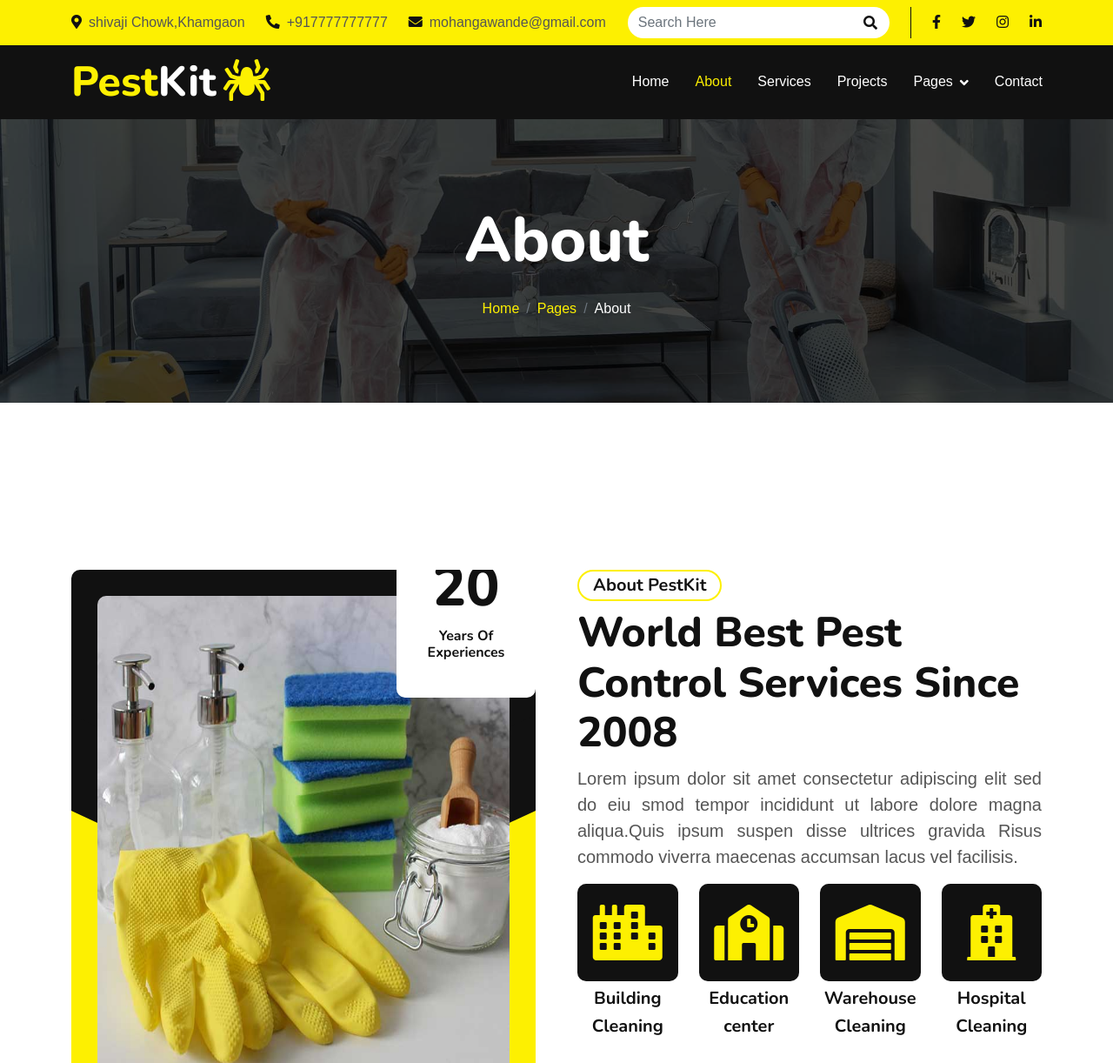
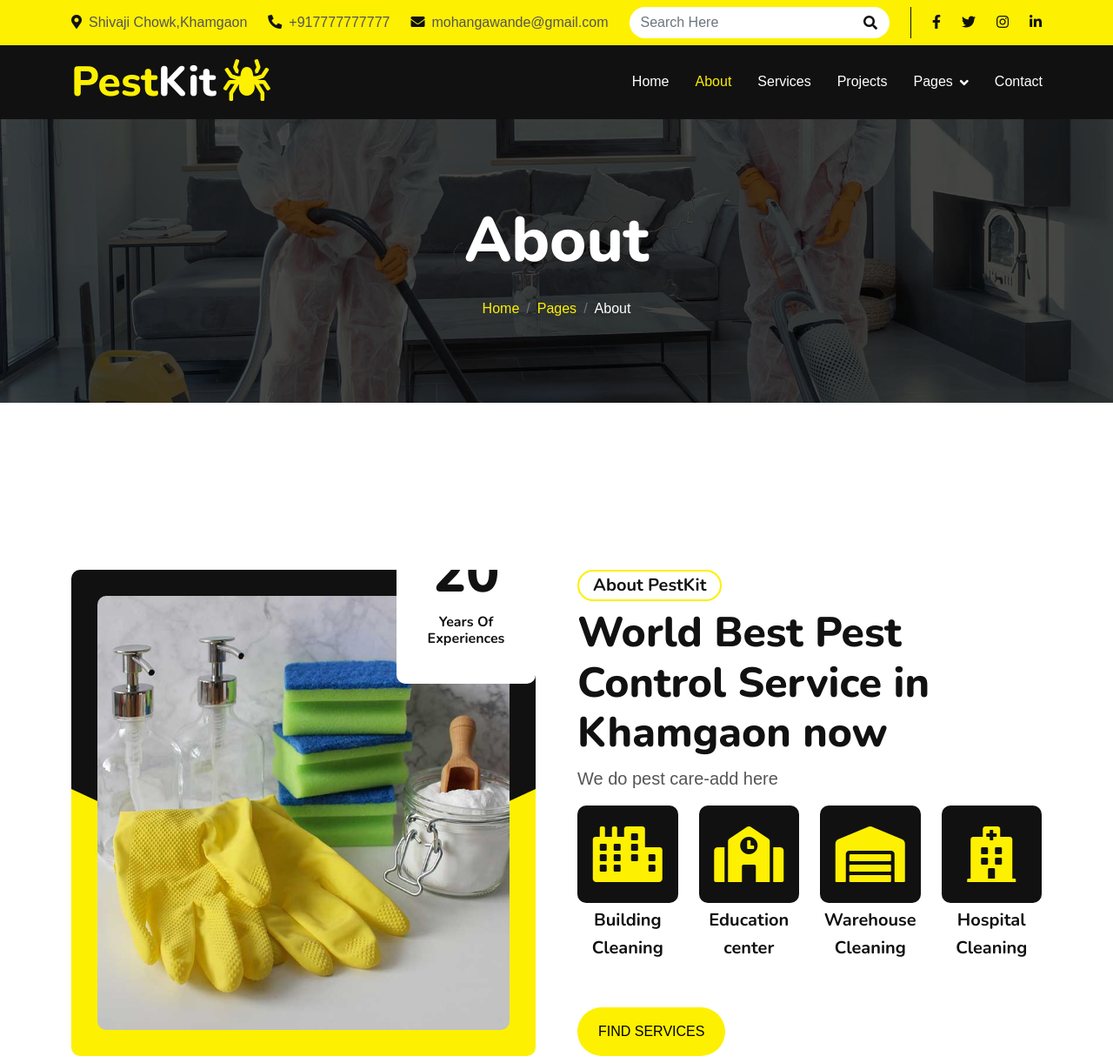
Before and after one commit to datkarg4/Bharat_pest_control.com, a plain HTML site: page about.html in a window 1280 px wide. Shown: the top 1222 px of the page at 87% size. Drawn offline with nearby package versions, Linux system fonts and the light colour scheme.

Commit message:
comany description

```diff
--- a/about.html
+++ b/about.html
@@ -41,7 +41,7 @@
             <div class="container">
                 <div class="d-flex justify-content-between topbar py-2">
                     <div class="d-flex align-items-center flex-shrink-0 topbar-info">
-                        <a href="#" class="me-4 text-secondary"><i class="fas fa-map-marker-alt me-2 text-dark"></i>shivaji Chowk,Khamgaon</a>
+                        <a href="#" class="me-4 text-secondary"><i class="fas fa-map-marker-alt me-2 text-dark"></i>Shivaji Chowk,Khamgaon</a>
                         <a href="#" class="me-4 text-secondary"><i class="fas fa-phone-alt me-2 text-dark"></i>+917777777777</a>
                         <a href="#" class="text-secondary"><i class="fas fa-envelope me-2 text-dark"></i>mohangawande@gmail.com</a>
                     </div>
@@ -138,8 +138,8 @@
                     <div class="col-lg-6 col-md-12 wow fadeInUp" data-wow-delay=".6s">
                         <div class="about-item overflow-hidden">
                             <h5 class="mb-2 px-3 py-1 text-dark rounded-pill d-inline-block border border-2 border-primary">About PestKit</h5>
-                            <h1 class="display-5 mb-2">World Best Pest Control Services Since 2008</h1>
-                            <p class="fs-5" style="text-align: justify;">Lorem ipsum dolor sit amet consectetur adipiscing elit sed do eiu smod tempor incididunt ut labore dolore magna aliqua.Quis ipsum suspen disse ultrices gravida Risus commodo viverra maecenas accumsan lacus vel facilisis.</p>
+                            <h1 class="display-5 mb-2">World Best Pest Control Service in Khamgaon now</h1>
+                            <p class="fs-5" style="text-align: justify;">We do pest care-add here</p>
                             <div class="row">
                                 <div class="col-3">
                                     <div class="text-center">
@@ -302,7 +302,9 @@
                     <div class="col-lg-3 col-md-6">
                         <div class="footer-item">
                             <h4 class="text-white fw-bold mb-4">About PestKit.</h4>
-                            <p>Pests can carry harmful bacteria and viruses, and end up spreading diseases like Lym disease, West Nile virus, hantavirus, encephalitis, and salmonellosis.</p>
+                            <p>Mohan Gawande,
+                            Pest Control services Khamgaon
+                            Buldhana</p>
                             <p class="mb-0"><a class="" href="#">PestKit </a> &copy; 2023 All Right Reserved.</p>
                         </div>
                     </div>
```
